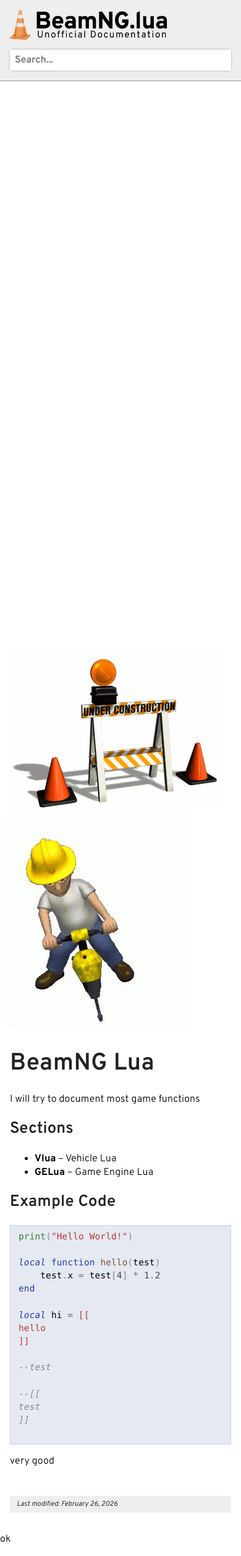
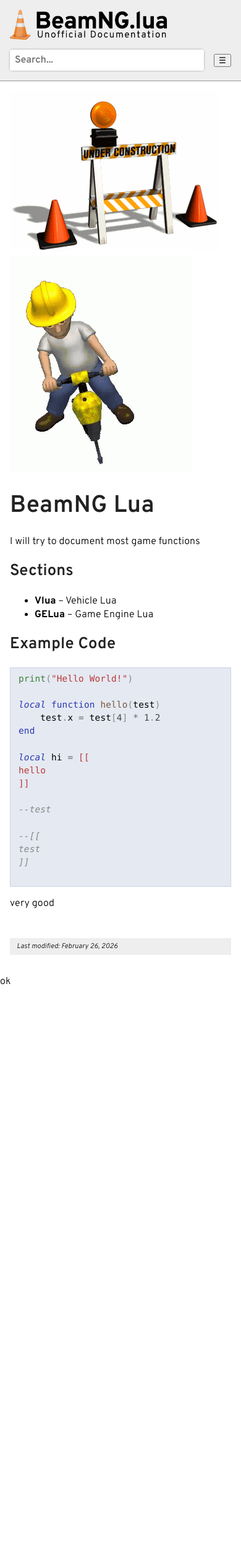
Before and after one commit to E32k/e32k.github.io, a Jekyll site: the page built from BeamNG.lua/index.md, in a window 390 px wide. Shown: the whole page at 62% size. Built offline with Jekyll 4.4.1, drawn with Linux system fonts in a browser that asks for light colours; after the commit the page ends 1611 px from its top, so only the background shows below that.

Commit message:
ai slop test 2.0

```diff
--- a/assets/beamlua.css
+++ b/assets/beamlua.css
@@ -311,6 +311,7 @@
 #nav-burger { display: none; }
 
 @media (max-width: 1000px) {
+  #nav-burger { display: block; }
 
   #sites {
     position: fixed;
@@ -326,11 +327,9 @@
 
     transform: translateX(-100%);
     transition: transform 0.25s ease;
+
     will-change: transform;
     touch-action: pan-y;
-
-    /* create a stacking context */
-    position: relative;
   }
 
   #sites.open { transform: translateX(0); }
@@ -338,24 +337,27 @@
   /* backdrop */
   #sites::before {
     content: "";
-    position: fixed;       /* full-screen */
-    top: 0;
-    left: 0;
-    width: 100%;
-    height: 100%;
+    position: fixed;
+    inset: 0;
+    width: 100vw;   /* Force viewport width */
+    height: 100vh;  /* Force viewport height */
+    background: rgba(0, 0, 0, 0.4);
 
-    background: rgba(0, 0, 0, 0.4);
+    /* The Magic Trick: */
+    /* This counters the parent's translateX(-100%) */
+    transform: translateX(100%);
 
     opacity: 0;
     pointer-events: none;
     transition: opacity 0.25s ease;
-
-    z-index: 9998; /* below sidebar content but above page */
   }
 
+  /* show backdrop when open */
   #sites.open::before {
     opacity: 1;
     pointer-events: auto;
+    /* Reset transform when the menu is open */
+    transform: translateX(0);
   }
 }
 
```
